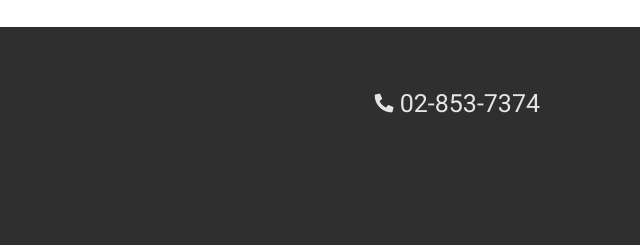
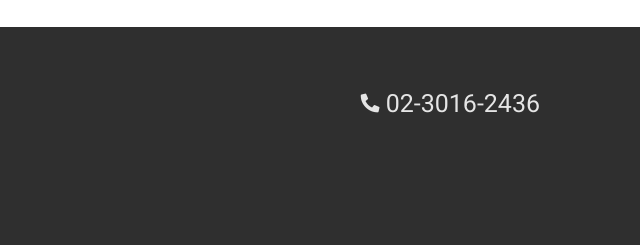
Before and after one commit to limhanel/imyourbox_ver.2, a website: page src/price.html in a window 1280 px wide. Shown: the part 4019-4264 px from the top of the page, 640-1280 px from the left. Drawn offline with nearby package versions, Linux system fonts and the light colour scheme.

Commit message:
change: address

```diff
--- a/src/price.html
+++ b/src/price.html
@@ -656,7 +656,7 @@
                                     <img src="../src/images/logo_white.png " alt="footerlogo ">
                                 </div>
                                 <!--footer-logo-->
-                                <p class="call"><i class="fas fa-phone-alt fa-xs"></i> 02-853-7374</p>
+                                <p class="call"><i class="fas fa-phone-alt fa-xs"></i> 02-3016-2436</p>
 
                             </div>
                             <!--logo-div-->
```
